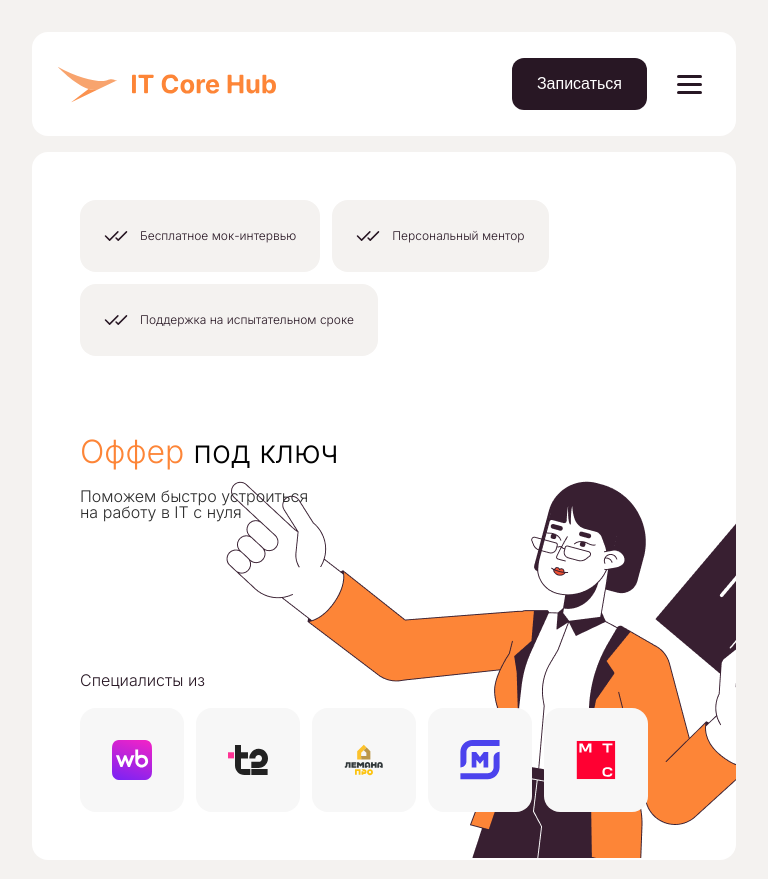
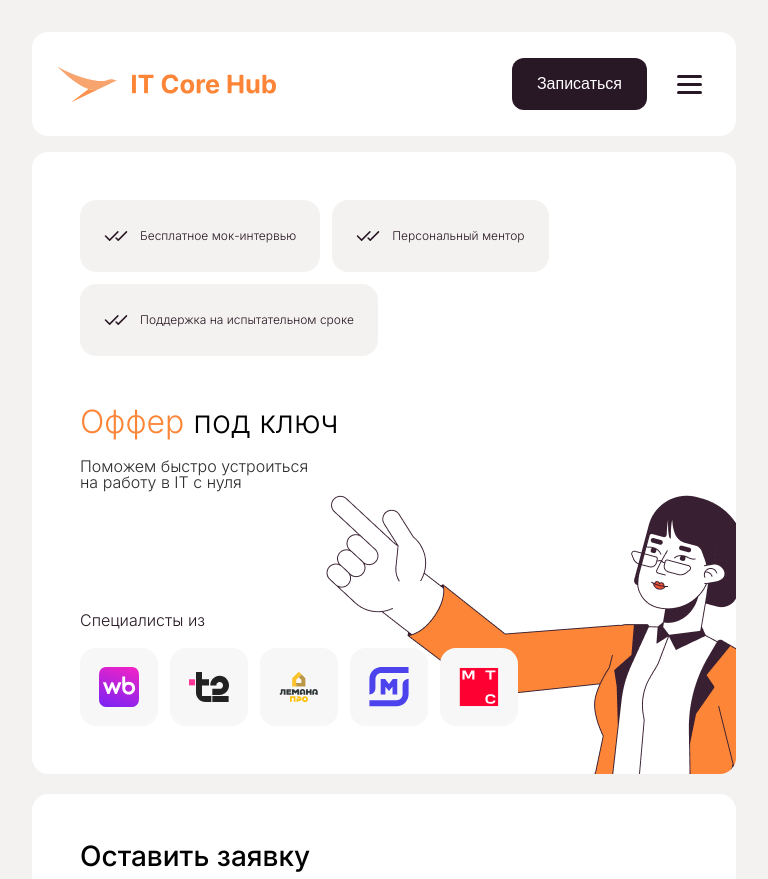
Before and after one commit to Tabrisel/IT-Core-Hub, a website built with Vite: page index.html in a window 768 px wide. Shown: the top 879 px of the page. Built offline with nearby package versions, Linux system fonts and the light colour scheme.

Commit message:
fix: adaptive design for tablet

```diff
--- a/src/styles/layout/header.css
+++ b/src/styles/layout/header.css
@@ -623,15 +623,3 @@ body.menu-open {
   top: 0;
   left: 0;
 }
-
-/* Для планшетов разрешаем touch-action для скролла в меню */
-@media (min-width: 501px) and (max-width: 1300px) {
-  body.menu-open {
-    touch-action: pan-y;
-  }
-
-  body.menu-open .nav__list.active {
-    touch-action: pan-y;
-    -webkit-overflow-scrolling: touch;
-  }
-}
--- a/src/styles/sections/suitable-for.css
+++ b/src/styles/sections/suitable-for.css
@@ -23,7 +23,7 @@
 
   .item {
     background: var(--color-card);
-    font-size: var(--font-size-xl);
+    font-size: var(--font-size-lg);
     position: relative;
     border-radius: var(--border-radius-md);
     padding: var(--spacing-3xl);
@@ -146,6 +146,7 @@
 
   #suitable-for .item small {
     font-size: var(--spacing-md);
+    max-width: 360px;
   }
 
   #suitable-for .a {
--- a/src/styles/sections/target.css
+++ b/src/styles/sections/target.css
@@ -56,7 +56,7 @@ div .target-container {
   width: 66.4%;
   flex-direction: column;
   justify-content: space-between;
-  gap: 80px;
+  gap: 50px;
 
   picture {
     position: absolute;
@@ -112,8 +112,8 @@ div .companies {
 }
 
 .company-logo {
-  width: 104px;
-  height: 104px;
+  width: 78px;
+  height: 78px;
   background-color: #F7F7F7;
   border-radius: 16px;
   background-repeat: no-repeat;
@@ -306,7 +306,7 @@ div .companies {
   div .target-container {
     picture {
       right: -196px;
-      bottom: -40px;
+      bottom: -94px;
     }
   }
 }
@@ -359,8 +359,8 @@ div .companies {
 
   div .target-container {
     picture {
-      right: -200px;
-      bottom: 0;
+      right: -300px;
+      bottom: -100px;
     }
   }
 }
```
